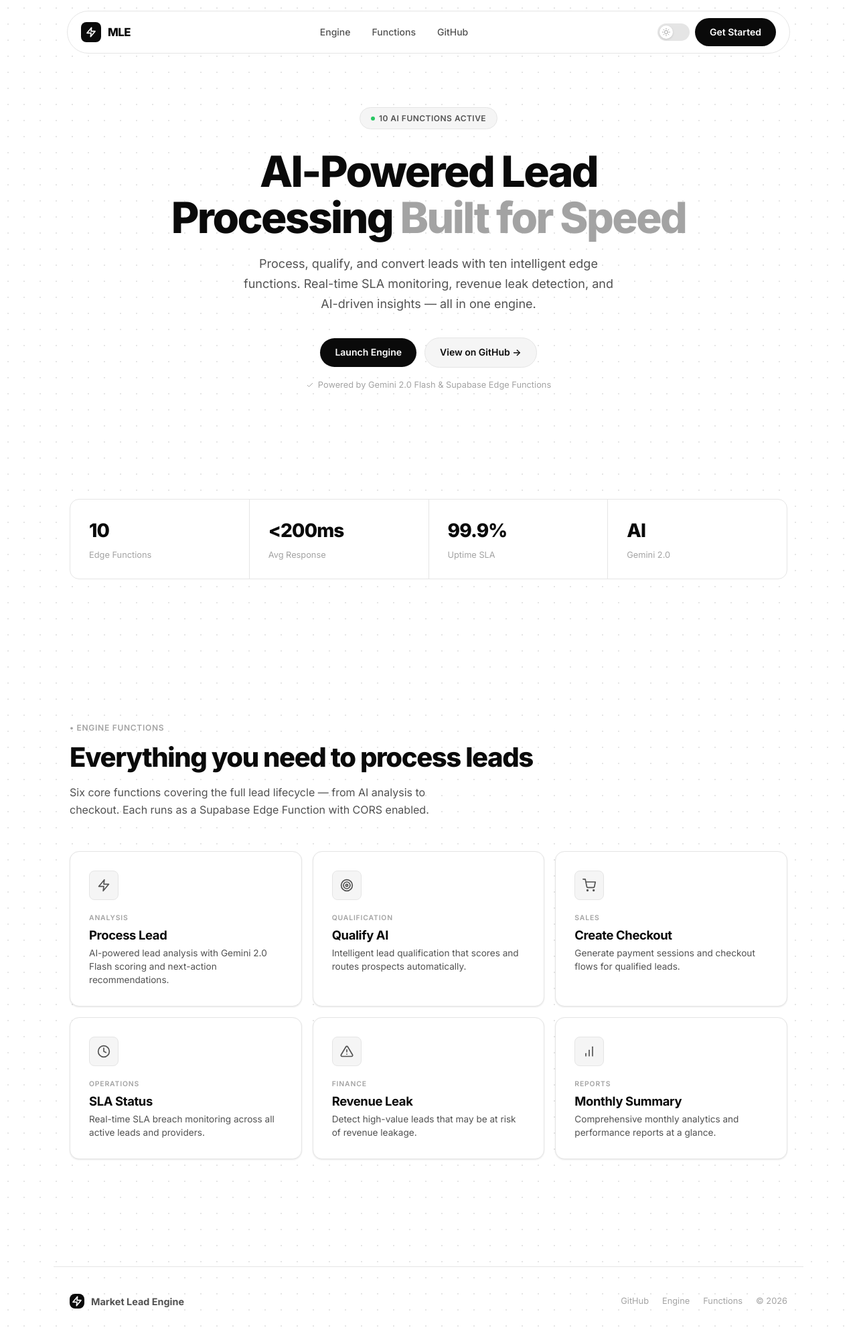
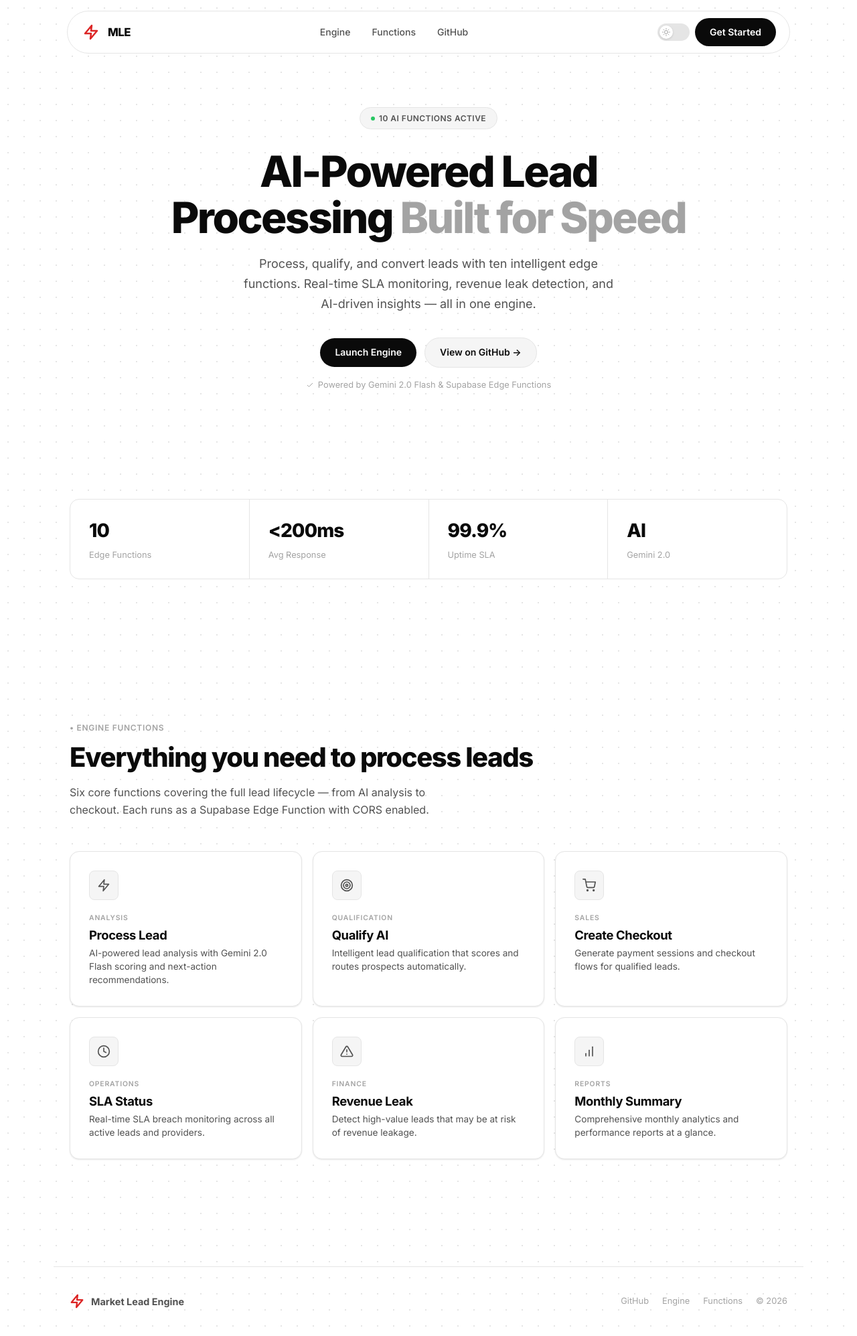
Before and after one commit to Btwndlinez/Market-Lead-Engine, a Next.js app: page / in a window 1280 px wide. Shown: the whole page at 67% size. Built offline with nearby package versions, Linux system fonts and the light colour scheme; no server answers.

Commit message:
Change accent to red, make logo lightning bolt permanently red

```diff
--- a/app/globals.css
+++ b/app/globals.css
@@ -14,10 +14,10 @@
   --fg-muted: #a3a3a3;
   --border: #e5e5e5;
   --border-hover: #d4d4d4;
-  --accent: #6d28d9;
-  /* purple accent on hover */
-  --accent-light: #8b5cf6;
-  --accent-glow: rgba(109, 40, 217, 0.12);
+  --accent: #dc2626;
+  /* red accent on hover */
+  --accent-light: #ef4444;
+  --accent-glow: rgba(220, 38, 38, 0.12);
   --card-bg: #ffffff;
   --card-shadow: 0 1px 3px rgba(0, 0, 0, 0.04), 0 1px 2px rgba(0, 0, 0, 0.06);
   --card-shadow-hover: 0 20px 40px rgba(0, 0, 0, 0.08);
@@ -45,9 +45,9 @@
   --fg-muted: #525252;
   --border: #262626;
   --border-hover: #404040;
-  --accent: #a78bfa;
-  --accent-light: #c4b5fd;
-  --accent-glow: rgba(167, 139, 250, 0.15);
+  --accent: #f87171;
+  --accent-light: #fca5a5;
+  --accent-glow: rgba(248, 113, 113, 0.15);
   --card-bg: #141414;
   --card-shadow: 0 1px 3px rgba(0, 0, 0, 0.3);
   --card-shadow-hover: 0 20px 40px rgba(0, 0, 0, 0.4);
@@ -134,6 +134,18 @@ a {
   height: 16px;
   color: var(--bg);
   transition: color var(--transition-speed) ease;
+}
+
+/* Logo lightning bolt — always red */
+.nav-logo-icon-red {
+  background: transparent !important;
+  border: none !important;
+}
+
+.nav-logo-icon-red svg {
+  color: #dc2626 !important;
+  width: 24px;
+  height: 24px;
 }
 
 .nav-links {
--- a/app/page.tsx
+++ b/app/page.tsx
@@ -160,7 +160,7 @@ export default function Home() {
       {/* ── Floating Nav ── */}
       <nav className="site-nav" id="main-nav">
         <div className="nav-logo">
-          <div className="nav-logo-icon">
+          <div className="nav-logo-icon nav-logo-icon-red">
             <LogoIcon />
           </div>
           <span>MLE</span>
@@ -310,7 +310,7 @@ export default function Home() {
       <footer className="site-footer" id="footer">
         <div className="footer-inner">
           <div className="footer-brand">
-            <div className="nav-logo-icon" style={{ width: 22, height: 22 }}>
+            <div className="nav-logo-icon nav-logo-icon-red" style={{ width: 22, height: 22 }}>
               <svg xmlns="http://www.w3.org/2000/svg" viewBox="0 0 24 24" fill="none" stroke="currentColor" strokeWidth="2.5" strokeLinecap="round" strokeLinejoin="round" width="11" height="11">
                 <polygon points="13 2 3 14 12 14 11 22 21 10 12 10 13 2" />
               </svg>
```
Also changed, not shown: 1 other file (tests, documents, lock files or other folders).
